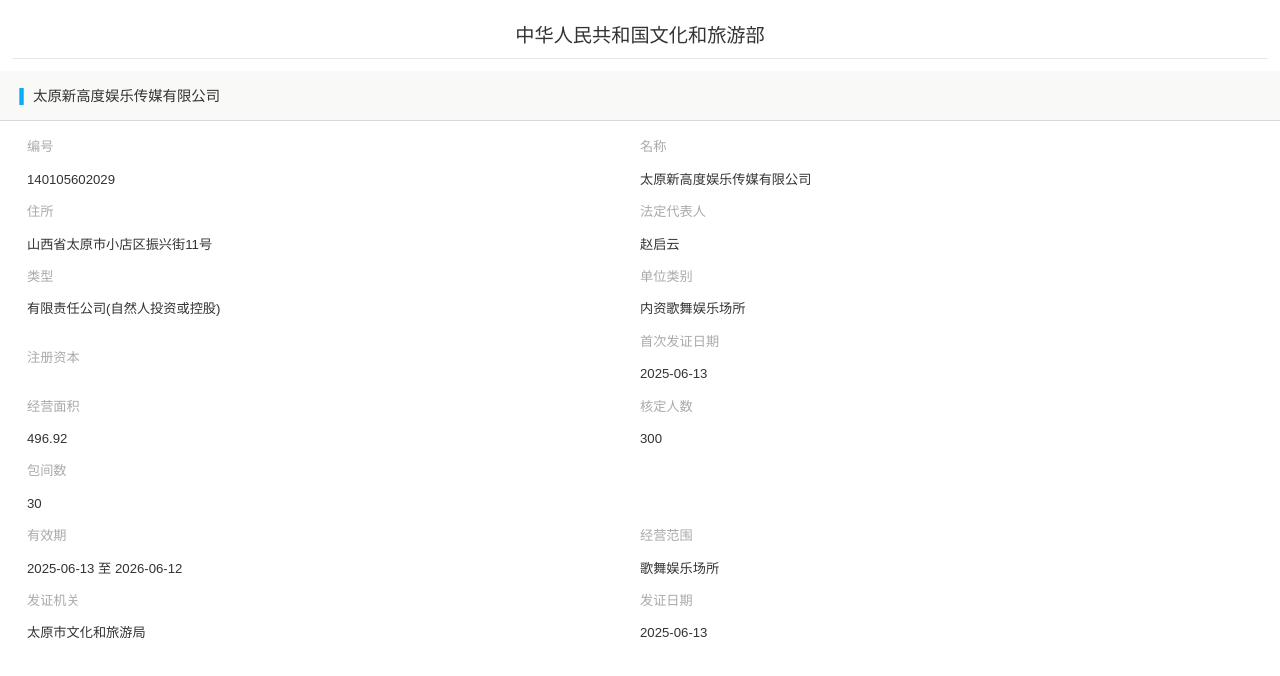
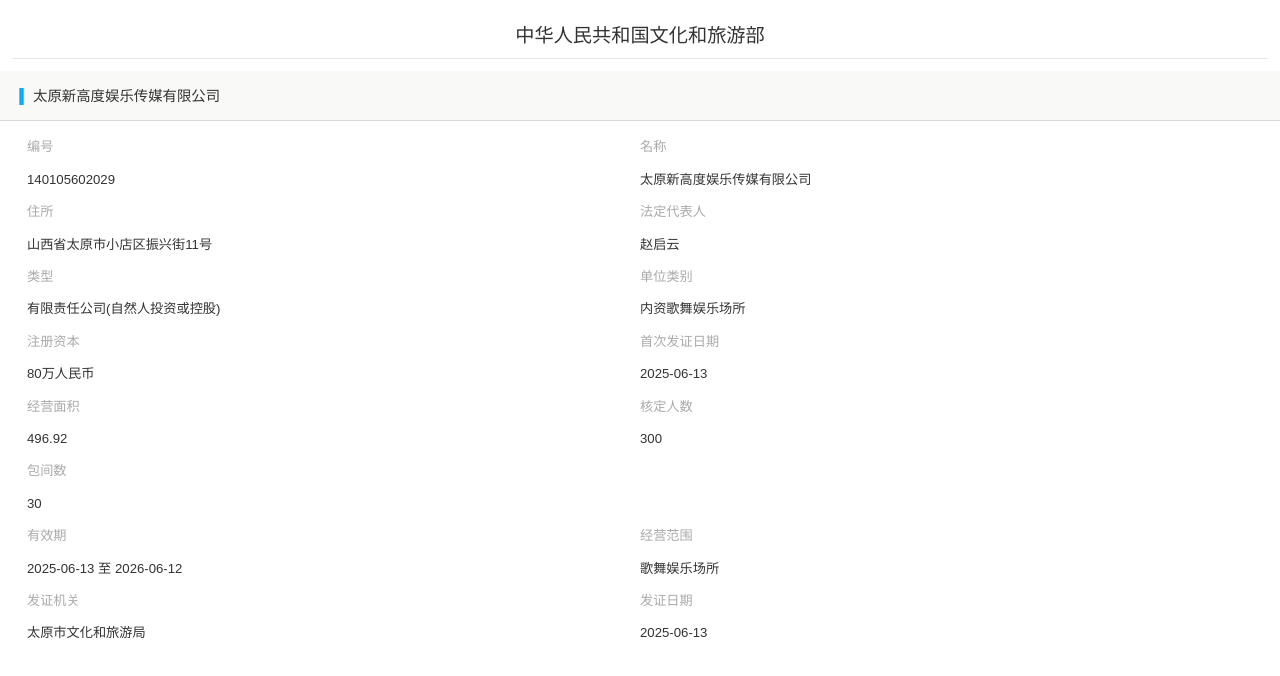
Before and after one commit to ToThreeDemo/test, a plain HTML site: page index.html in a window 1280 px wide. Drawn offline with Linux system fonts and the light colour scheme.

Commit message:
index.html

```diff
--- a/index.html
+++ b/index.html
@@ -455,7 +455,7 @@
         <div class="ycxx-content">
             <div class="ycxx-left">
                 <span>注册资本</span>
-                <span></span>
+                <span>80万人民币</span>
             </div>
             <div class="ycxx-left">
                 <span>首次发证日期</span>
```
